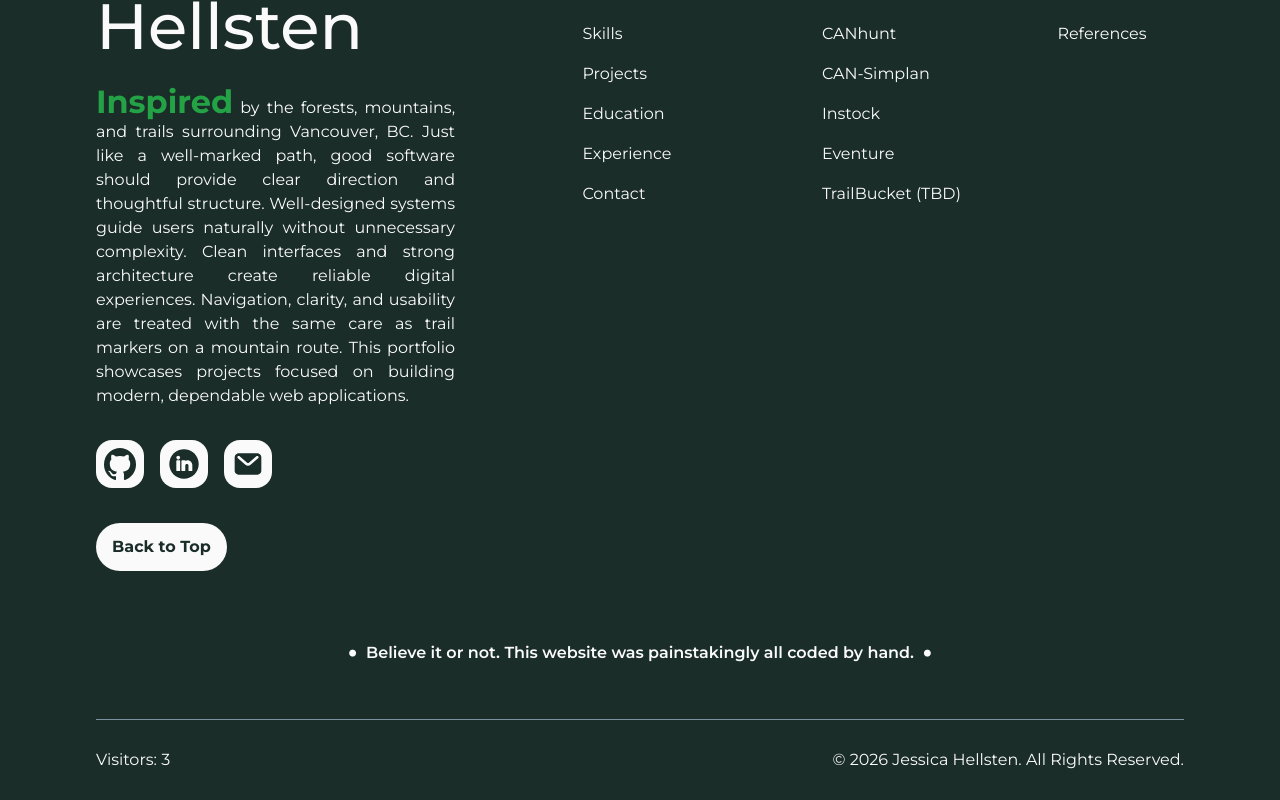
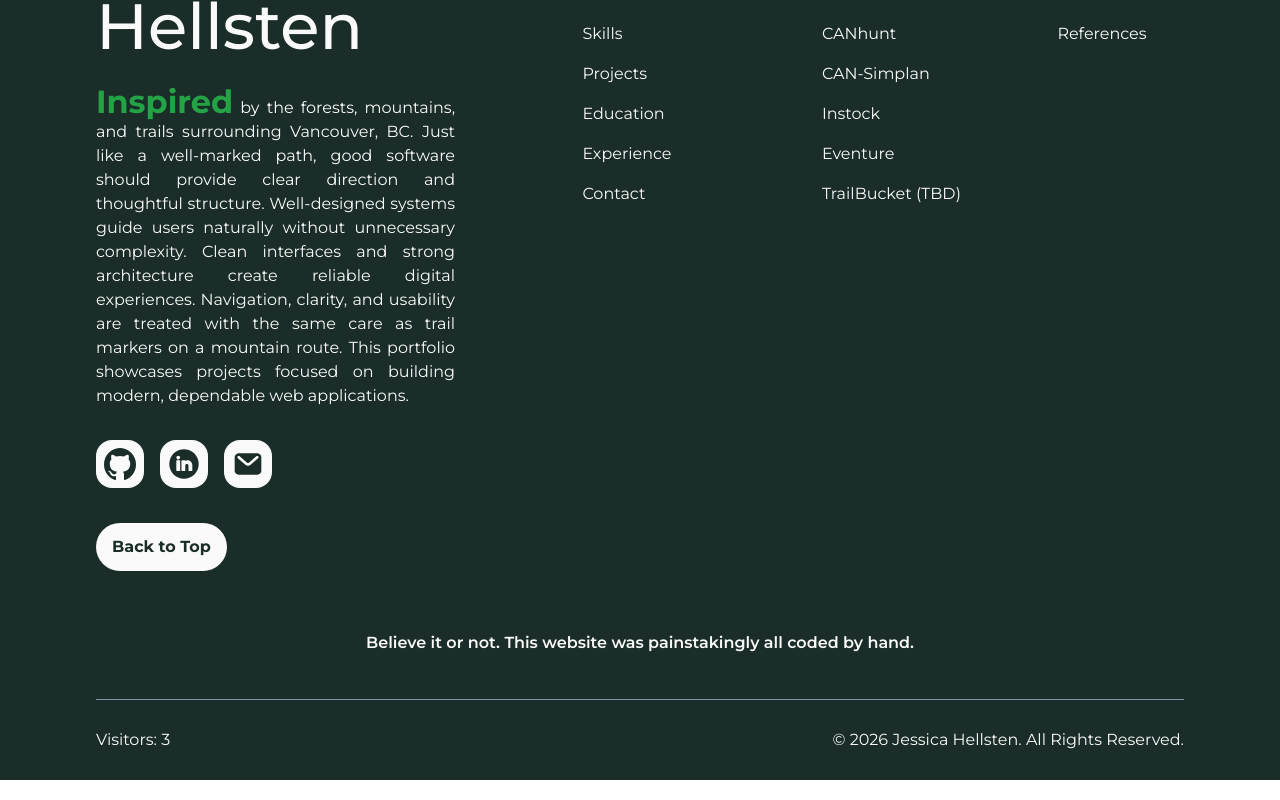
Before and after one commit to hellsten/jessicahellsten-website, a React (Vite) app: page /project/canhunt in a window 1280 px wide. Shown: the part 4368-5168 px from the top of the page. Built offline with nearby package versions, Linux system fonts and the light colour scheme.

Commit message:
Removed Footer dots

```diff
--- a/src/components/Footer/Footer.jsx
+++ b/src/components/Footer/Footer.jsx
@@ -132,10 +132,8 @@ function Footer() {
             </div>
           </div>
         </div>
-        <span className="footer__disclaimer">
-          <span className="footer__dot">•</span> Believe it or not. This website
-          was painstakingly all coded by hand.{" "}
-          <span className="footer__dot">•</span>
+        <span className="footer__disclaimer">Believe it or not. This website
+          was painstakingly all coded by hand.
         </span>
         <div className="footer__legal">
           <div className="footer__counter">Visitors: 3</div>
```
